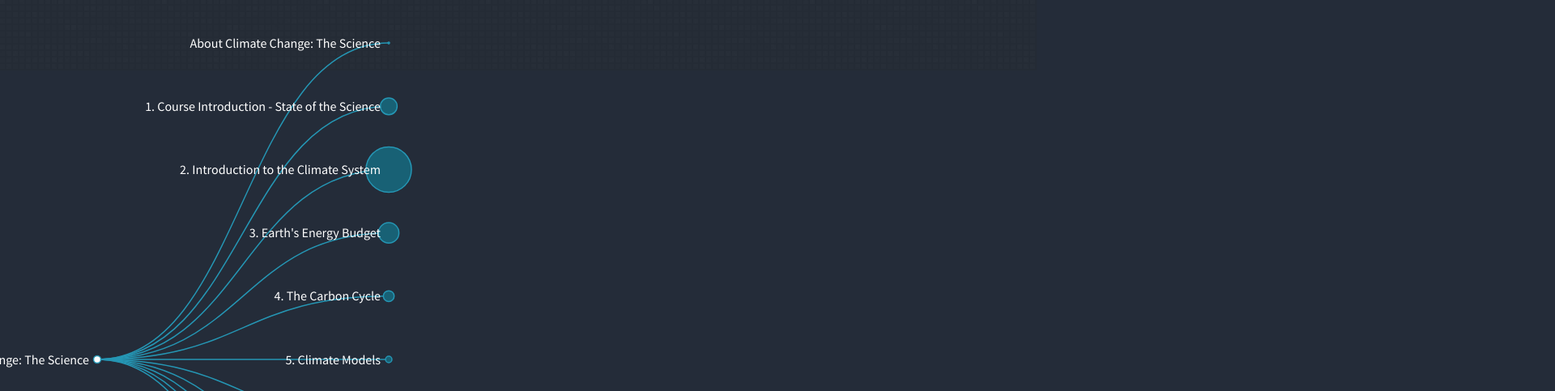
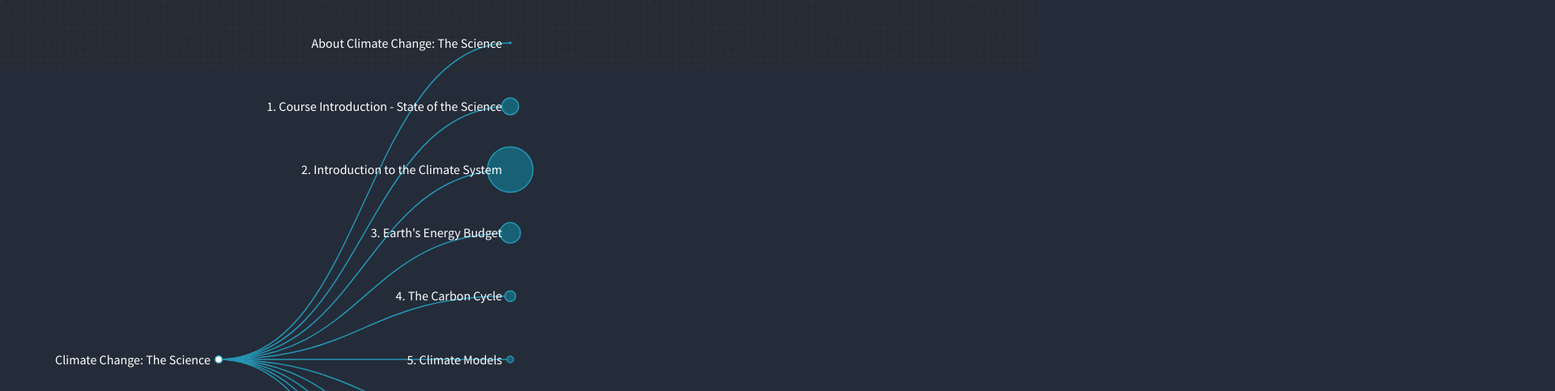
Before and after one commit to justin0022/UBCHack, a website: page index.html in a window 1280 px wide. Shown: the part 713-1196 px from the top of the page at 81% size, 1920 px wide, since content can reach past the window. Drawn offline with nearby package versions, Linux system fonts and the light colour scheme.

Commit message:
fix svg positioning

```diff
--- a/sass/sass/screen.scss
+++ b/sass/sass/screen.scss
@@ -161,6 +161,8 @@ button {
 }
 svg {
 	overflow: visible;
+	margin-left: 50px;
+	padding-left: 100px;
 }
 .node {
   cursor: pointer;
```
Also changed, not shown: stylesheets/sass/screen.css.
